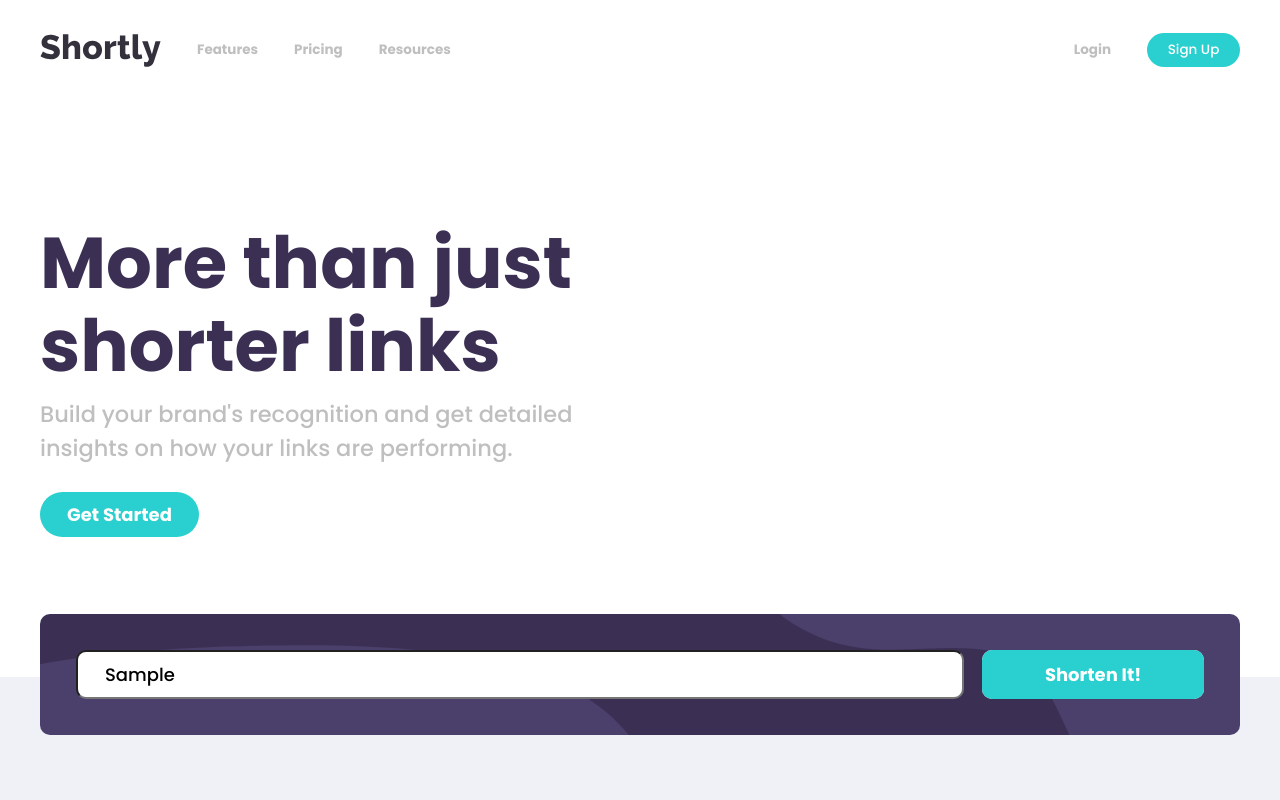
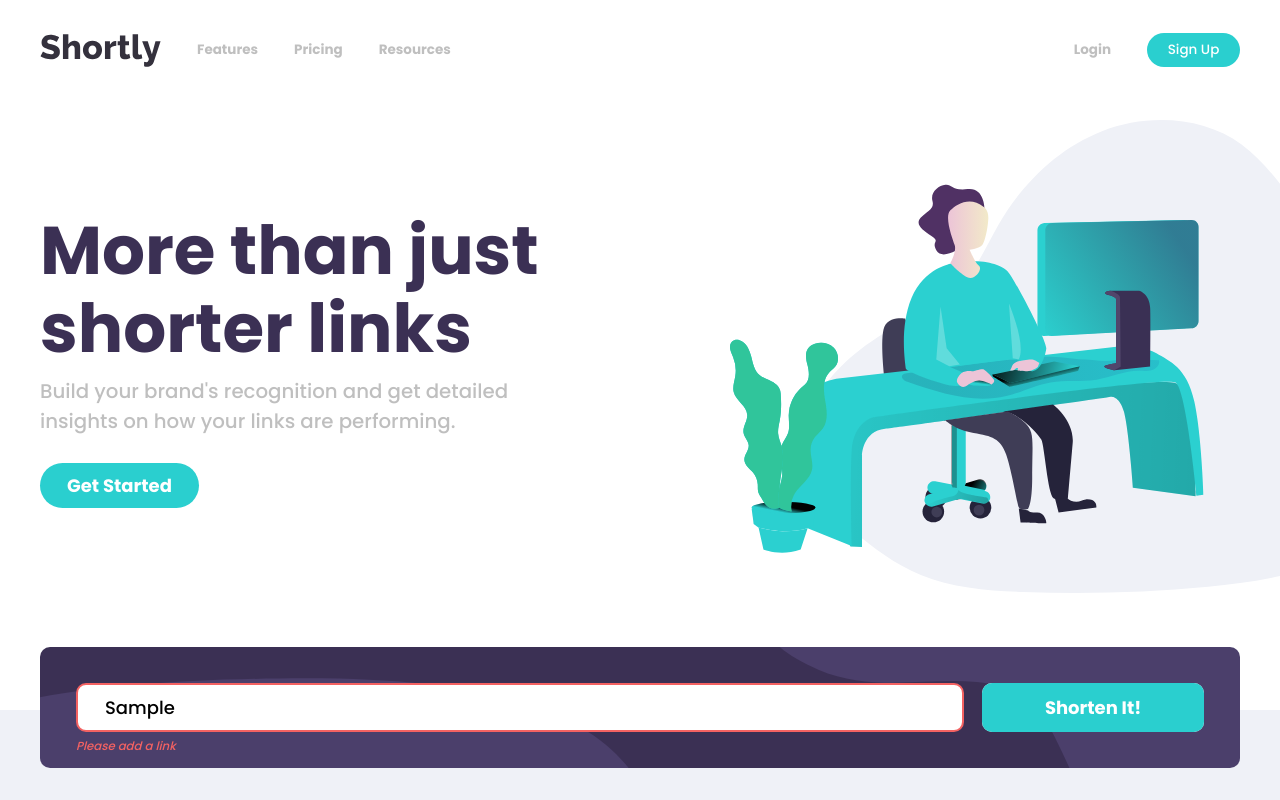
Before and after one commit to jwhong98/shortly, a React (Create React App) app: page / in a window 1280 px wide. Both pictures are taken after typing "Sample" into the empty fields and a click on the button "Shorten It!". Shown: the top 800 px of the page. Built offline with nearby package versions, Linux system fonts and the light colour scheme; no server answers.

Commit message:
added link validation

```diff
--- a/src/App.css
+++ b/src/App.css
@@ -7,5 +7,5 @@
 }
 
 body {
-  overflow-x: hidden;
+  /* overflow-x: hidden; */
 }
--- a/src/components/Hero/Hero.module.css
+++ b/src/components/Hero/Hero.module.css
@@ -2,17 +2,18 @@
   display: flex;
   align-items: center;
   justify-content: center;
-  padding: 50px 20px;
+  padding: 20px;
   margin-bottom: 5rem;
+  overflow: hidden;
 }
 
 .heroContainer {
   width: 100%;
   max-width: 1200px;
   display: grid;
-  grid-template-columns: 60% 40%;
+  grid-template-columns: 1fr 1fr;
   align-items: center;
-  position: relative;
+  /* position: relative; */
 }
 
 .heroTextWrap {
@@ -24,26 +25,25 @@
 }
 
 .heroTextWrap h1 {
-  font-size: 4rem;
+  font-size: 3.75rem;
   line-height: 1.15;
   color: hsl(257, 27%, 26%);
 }
 
 .heroTextWrap p {
   color: hsl(0, 0%, 75%);
-  font-size: 1.25rem;
+  font-size: 1.1rem;
   margin-bottom: 1rem;
 }
 
 .heroImgWrap {
-  position: absolute;
-  right: -16rem;
+  position: relative;
+  right: -5rem;
   height: auto;
-  width: auto;
-  display: none;
+  width: 120%;
 }
 
 .heroImgWrap img {
-  width: 100%;
-  height: auto;
+  max-inline-size: 100%;
+  block-size: auto;
 }
--- a/src/components/Navbar/Navbar.module.css
+++ b/src/components/Navbar/Navbar.module.css
@@ -4,7 +4,6 @@ nav {
   justify-content: center;
   height: 100px;
   padding: 0 20px;
-  margin-bottom: 4rem;
 }
 
 .navContainer {
--- a/src/components/URLInput/LinkCard.module.css
+++ b/src/components/URLInput/LinkCard.module.css
@@ -26,4 +26,9 @@
   border-radius: 5px;
   font-weight: 700;
   font-size: 0.75rem;
+  cursor: pointer;
 }
+
+.copyBtn:hover {
+  opacity: 0.5;
+}
--- a/src/components/URLInput/URLInput.js
+++ b/src/components/URLInput/URLInput.js
@@ -1,4 +1,4 @@
-import React, { useState, useEffect } from "react";
+import React, { useState } from "react";
 import LinkCard from "./LinkCard";
 import classes from "./URLInput.module.css";
 
@@ -6,28 +6,42 @@ const URLInput = (props) => {
   const [link, setLink] = useState("");
   const [shortened, setShortened] = useState([]);
 
+  const input = document.querySelector("#inputLink");
+  const errorMsg = document.querySelector("#error");
+
   // useEffect(() => {
   //   const list = localStorage.getItem('shortened');
 
   // })
 
+  const isUrl = (s) => {
+    var regexp =
+      /(ftp|http|https):\/\/(\w+:{0,1}\w*@)?(\S+)(:[0-9]+)?(\/|\/([\w#!:.?+=&%@!\-\/]))?/;
+    return regexp.test(s);
+  };
+
   const submitHandler = (e) => {
     e.preventDefault();
-    if (link === "") {
-      alert("invalid");
+
+    if (!isUrl(link)) {
+      input.classList.add(classes["invalid"]);
+      errorMsg.style.display = "block";
     } else {
       const url = "https://api.shrtco.de/v2/shorten?url=" + link;
       fetch(url)
         .then((res) => res.json())
         .then((result) => {
-          console.log(shortened);
           let short = result.result.short_link;
           const shortObj = {
             id: Math.random().toString(),
             url: link,
             shrt: short,
           };
+          input.classList.remove(classes["invalid"]);
+          errorMsg.style.display = "none";
           setShortened((prevArr) => [...prevArr, shortObj]);
+          input.value = "";
+          console.log("complete");
         });
     }
   };
@@ -38,10 +52,12 @@ const URLInput = (props) => {
 
   return (
     <section className={classes.inputSection}>
+      <div className={classes.inputWrap}>
         <div className={classes.inputSectionContainer}>
           <form action="" onSubmit={submitHandler}>
             <input
               type="text"
+              id="inputLink"
               className={classes.formInput}
               placeholder="Shorten a link here..."
               onChange={(e) => setLink(e.target.value)}
@@ -50,6 +66,10 @@ const URLInput = (props) => {
               <button type="submit">Shorten It!</button>
             </div>
           </form>
+          <p className={classes.invalidMessage} id="error">
+            Please add a link
+          </p>
+        </div>
       </div>
       <div className={classes.shortList}>{shortened.map(createLinkCard)}</div>
     </section>
--- a/src/components/URLInput/URLInput.module.css
+++ b/src/components/URLInput/URLInput.module.css
@@ -9,12 +9,18 @@
   background: #eff1f7;
 }
 
+.inputWrap {
+  position: relative;
+  width: 100%;
+  max-width: 1200px;
+}
+
 .inputSectionContainer {
   width: 100%;
-  max-width: 1200px;
   position: absolute;
   top: -3.5rem;
   display: flex;
+  flex-direction: column;
   align-items: center;
   justify-content: center;
   padding: 2rem;
@@ -38,17 +44,25 @@ form {
   border-radius: 10px;
 }
 
-.formInput:active,
-:focus {
+.invalid {
   outline: none;
-  /* border: 2px solid hsl(0, 87%, 67%); */
+  border: 2px solid hsl(0, 87%, 67%);
 }
 
-/* .formInput:active,
-:focus::placeholder {
+.invalid::placeholder {
   color: hsl(0, 87%, 67%);
   opacity: 0.5;
-} */
+}
+
+.invalidMessage {
+  position: absolute;
+  bottom: 0.75rem;
+  left: 2rem;
+  color: hsl(0, 87%, 67%);
+  font-size: 0.65rem;
+  font-style: italic;
+  display: none;
+}
 
 .buttonContainer {
   width: 20%;
```
Lines whose indentation alone changed are shown as unchanged.
